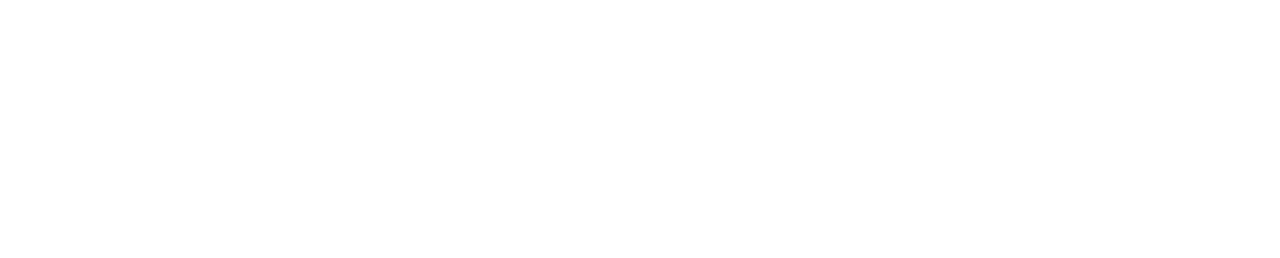
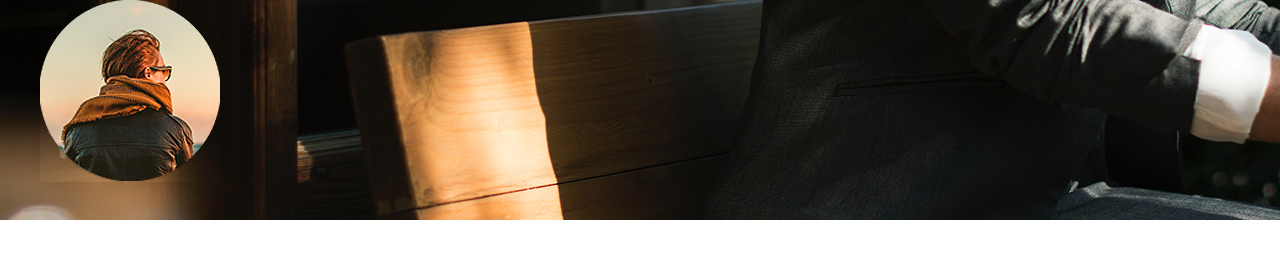
Before and after one commit to Codcore/viseven, a plain HTML site: page index.html in a window 1280 px wide. Drawn offline with Linux system fonts and the light colour scheme.

Commit message:
Add: profile image

```diff
--- a/index.html
+++ b/index.html
@@ -13,7 +13,14 @@
 </head>
 
 <body>
-    <header class="header"></header>
+    <header class="header">
+        <div class="container">
+            <div class="header__profile">
+                <img class="header__profile-avatar" src="img/avatar.png">
+            </div>
+            <div class="header__menu"></div>
+        </div>
+    </header>
 </body>
 
 </html>
--- a/style.css
+++ b/style.css
@@ -5,5 +5,22 @@
 
 .header{
 	background-image: url(img/bg-header.png);
+	width: 100%;
+	height: 220px;
+}
 
+.header__profile{
+	height: 100%;
 }
+
+.container{
+	width: 1200px;
+	margin: auto;
+}
+
+.header__profile-avatar{
+	display: block;
+	box-shadow: 0 0 29px rgba(0, 0, 0, 0.2);
+	padding: 0px;
+	margin-bottom: 19px;
+}
```
Also changed, not shown: img/avatar.png (added).
